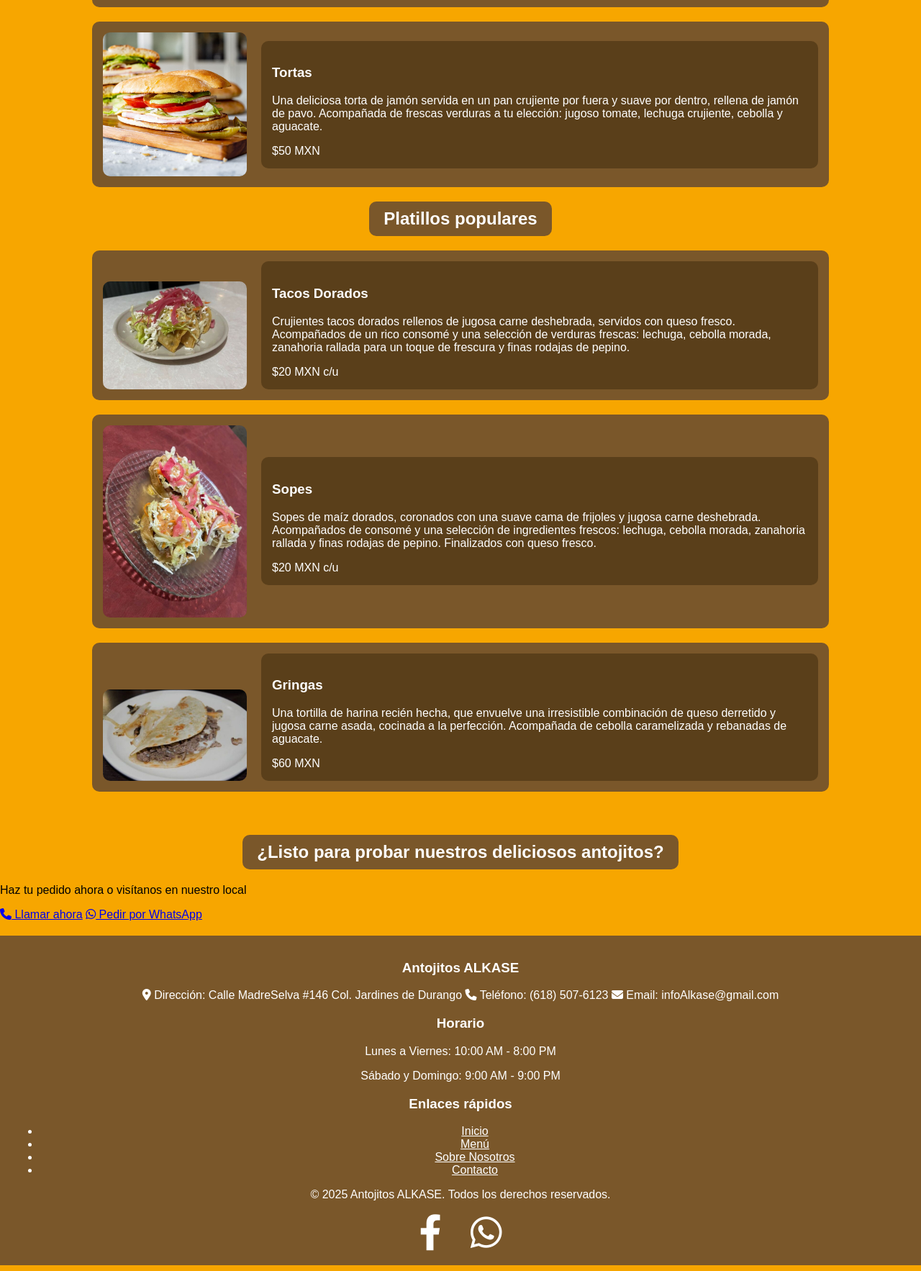
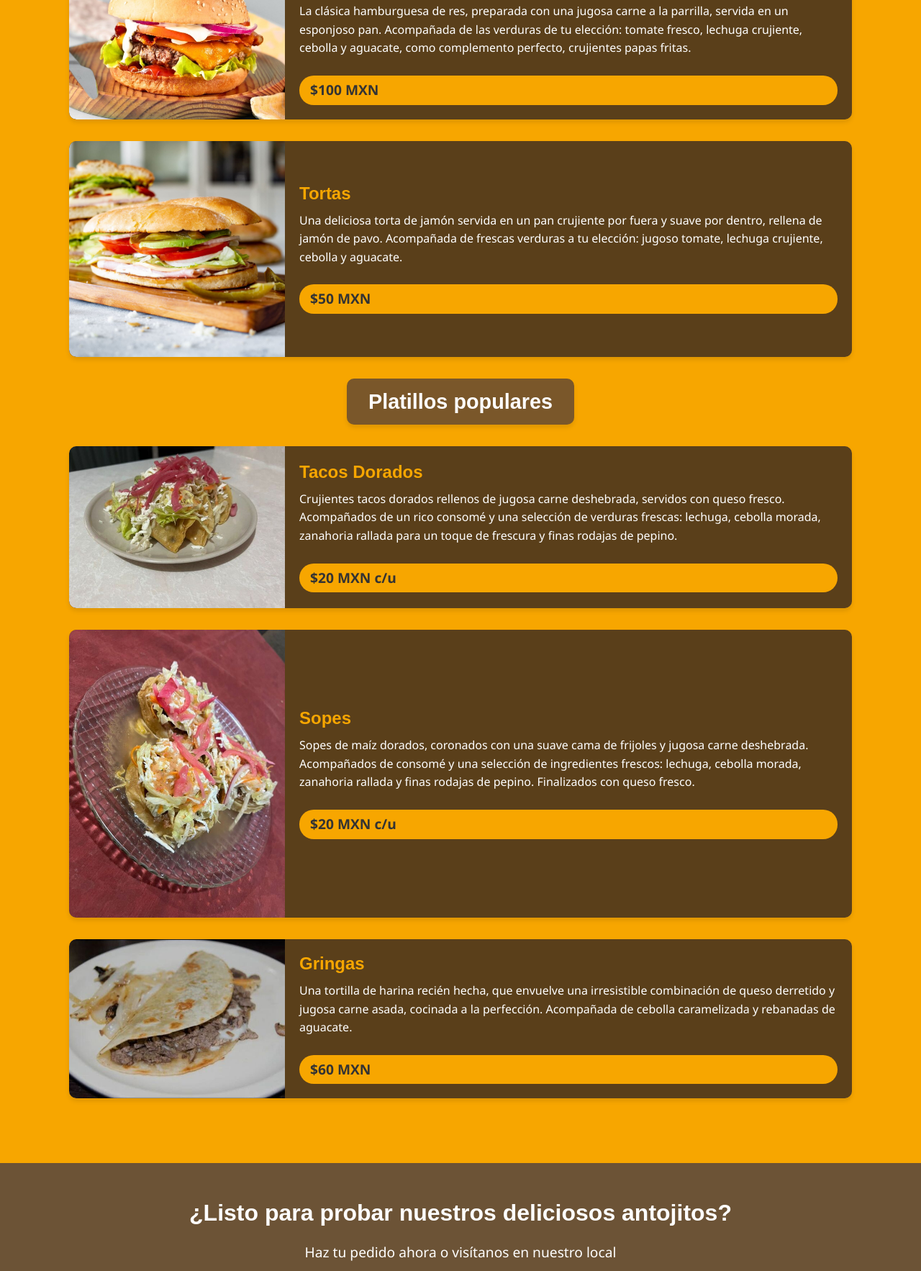
Before and after one commit to SebaDios/Proyecto_Integrado_SuperSayayin, a plain HTML site: page Proyecto Integrado/index.html in a window 1280 px wide. Shown: the part 1031-2797 px from the top of the page at 72% size. Drawn offline with Linux system fonts and the light colour scheme.

Commit message:
Update inicio.css
casi definitivo

```diff
--- a/Proyecto Integrado/inicio.css
+++ b/Proyecto Integrado/inicio.css
@@ -1,33 +1,63 @@
-body {
-    font-family: Arial, sans-serif;
-    background-color: #f7a600;
+/* Variables CSS para colores y tipografía */
+:root {
+    --primary-color: #7A572A;
+    --secondary-color: #A8896E;
+    --accent-color: #f7a600;
+    --dark-brown: #5A3F1A;
+    --light-brown: #6c5336;
+    --text-light: #ffffff;
+    --text-dark: #333333;
+    --bg-light: #f8f8f8;
+    --shadow: 0 4px 6px rgba(0, 0, 0, 0.1);
+    --transition: all 0.3s ease;
+}
+
+/* Reset y estilos base */
+* {
     margin: 0;
     padding: 0;
+    box-sizing: border-box;
+}
+
+body {
+    font-family: 'Segoe UI', Tahoma, Geneva, Verdana, sans-serif;
+    background-color:  #f7a600;
+    color: var(--text-dark);
+    line-height: 1.6;
     display: flex;
     flex-direction: column;
     min-height: 100vh;
 }
 
-h2 {
-    background-color: #7A572A;
-    color: white;
-    padding: 10px 20px;
-    text-align: center;
-    border-radius: 10px;
-    width: fit-content;
-    margin: 20px auto;
-    font-size: 1.5rem;
+h1, h2, h3, h4 {
+    font-family: 'Montserrat', Arial, sans-serif;
+    font-weight: 700;
+    line-height: 1.2;
 }
 
+a {
+    text-decoration: none;
+    color: inherit;
+    transition: var(--transition);
+}
+
+img {
+    max-width: 100%;
+    height: auto;
+    display: block;
+}
+
+/* Header */
 header {
     display: flex;
     flex-direction: column;
     align-items: center;
-    background-color: #6c5336;
-    color: aliceblue;
+    background-color: var(--light-brown);
+    color: var(--text-light);
     text-align: center;
     padding: 20px;
     animation: fadeIn 1.5s ease-in-out;
+    box-shadow: var(--shadow);
 }
 
 .header-text {
@@ -40,57 +70,342 @@ header h1 {
     margin: 0;
     position: relative;
     display: inline-block;
+    white-space: nowrap;
+    text-shadow: 2px 2px 4px rgba(0, 0, 0, 0.3);
 }
 
-header p {
-    font-size: 1rem;
-    margin-top: 20px;
+.slogan {
+    font-size: 1.2rem;
+    margin-top: 10px;
+    font-style: italic;
     position: relative;
 }
 
-header h1::after, header p::after {
-    content: "";
+.logo {
+    height: auto;
+    max-width: 250px;
+    transition: var(--transition);
+    border-radius: 10px;
+    box-shadow: var(--shadow);
+}
+
+.logo:hover {
+    transform: scale(1.05);
+    filter: brightness(1.1);
+}
+
+/* Navegación */
+.main-nav {
+    background-color: var(--primary-color);
+    padding: 10px 0;
+    position: sticky;
+    top: 0;
+    z-index: 1000;
+    box-shadow: 0 2px 10px rgba(0, 0, 0, 0.1);
+}
+
+.main-nav ul {
+    display: flex;
+    justify-content: center;
+    flex-wrap: wrap;
+    list-style: none;
+    padding: 0;
+    margin: 0;
+}
+
+.main-nav li {
+    margin: 5px 10px;
+}
+
+.main-nav a {
+    color: var(--text-light);
+    padding: 10px 20px;
+    font-size: 1.1rem;
+    border-radius: 30px;
+    transition: var(--transition);
+    font-weight: 500;
+}
+
+.main-nav a:hover, .main-nav a.active {
+    background-color: var(--accent-color);
+    color: var(--text-dark);
+    transform: translateY(-2px);
+}
+
+/* Hero / Carrusel */
+.hero {
+    width: 100%;
+    padding: 20px 0;
+    background-color: var(--secondary-color);
+}
+
+.carousel-container {
+    width: 90%;
+    max-width: 1000px;
+    height: auto;
+    overflow: hidden;
+    position: relative;
+    margin: auto;
+    border-radius: 10px;
+    box-shadow: var(--shadow);
+}
+
+.carousel-images {
+    display: flex;
+    width: 100%;
+    height: auto;
+    animation: slide 20s infinite ease-in-out;
+}
+
+.carousel-images img {
+    width: 100%;
+    height: auto;
+    object-fit: cover;
+    flex-shrink: 0;
+}
+
+/* Sección de menú */
+.menu-section {
+    width: 90%;
+    max-width: 1200px;
+    margin: 40px auto;
+    padding: 20px 0;
+}
+
+.menu-section h2 {
+    background-color: var(--primary-color);
+    color: var(--text-light);
+    padding: 15px 30px;
+    text-align: center;
+    border-radius: 10px;
+    width: fit-content;
+    margin: 30px auto;
+    font-size: 1.8rem;
+    box-shadow: var(--shadow);
+}
+
+.menu-item {
+    display: flex;
+    flex-direction: column;
+    align-items: center;
+    margin-bottom: 30px;
+    background-color: var(--primary-color);
+    padding: 0;
+    border-radius: 10px;
+    transition: var(--transition);
+    overflow: hidden;
+    box-shadow: var(--shadow);
+}
+
+.menu-item img {
+    width: 100%;
+    max-width: 100%;
+    height: 250px;
+    object-fit: cover;
+    border-radius: 10px 10px 0 0;
+    margin-right: 0;
+    margin-bottom: 0;
+    transition: var(--transition);
+}
+
+.menu-info {
+    background-color: var(--dark-brown);
+    padding: 20px;
+    color: var(--text-light);
+    border-radius: 0 0 10px 10px;
+    width: 100%;
+}
+
+.menu-info h3 {
+    font-size: 1.5rem;
+    margin-bottom: 10px;
+    color: var(--accent-color);
+}
+
+.menu-info p {
+    margin-bottom: 15px;
+}
+
+.price {
+    display: inline-block;
+    background-color: var(--accent-color);
+    color: var(--text-dark);
+    padding: 5px 15px;
+    border-radius: 20px;
+    font-weight: bold;
+    font-size: 1.2rem;
+    margin-top: 10px;
+}
+
+.menu-item:hover {
+    transform: translateY(-10px);
+    box-shadow: 0 10px 20px rgba(0, 0, 0, 0.2);
+}
+
+.menu-item:hover img {
+    opacity: 0.9;
+}
+
+/* Sección CTA */
+.cta-section {
+    text-align: center;
+    padding: 50px 20px;
+    background-color: var(--light-brown);
+    color: var(--text-light);
+    margin-top: 40px;
+}
+
+.cta-section h2 {
+    font-size: 2rem;
+    margin-bottom: 20px;
+}
+
+.cta-section p {
+    font-size: 1.2rem;
+    margin-bottom: 30px;
+}
+
+.cta-buttons {
+    display: flex;
+    justify-content: center;
+    flex-wrap: wrap;
+    gap: 20px;
+}
+
+.cta-button {
+    display: inline-flex;
+    align-items: center;
+    padding: 15px 30px;
+    border-radius: 50px;
+    font-weight: bold;
+    font-size: 1.1rem;
+    transition: var(--transition);
+    box-shadow: var(--shadow);
+}
+
+.cta-button i {
+    margin-right: 10px;
+    font-size: 1.3rem;
+}
+
+.cta-button.phone {
+    background-color: var(--text-light);
+    color: var(--primary-color);
+}
+
+.cta-button.whatsapp {
+    background-color: #25D366;
+    color: var(--text-light);
+}
+
+.cta-button:hover {
+    transform: translateY(-3px);
+    box-shadow: 0 7px 15px rgba(0, 0, 0, 0.2);
+}
+
+/* Footer */
+footer {
+    background-color: var(--primary-color);
+    color: var(--text-light);
+    padding: 40px 0 20px;
+    margin-top: auto;
+}
+
+.footer-content {
+    display: flex;
+    flex-wrap: wrap;
+    justify-content: space-around;
+    max-width: 1200px;
+    margin: 0 auto;
+    padding: 0 20px;
+    gap: 30px;
+}
+
+.footer-section {
+    flex: 1;
+    min-width: 250px;
+    margin-bottom: 20px;
+}
+
+.footer-section h3 {
+    font-size: 1.5rem;
+    margin-bottom: 20px;
+    color: var(--accent-color);
+    position: relative;
+    padding-bottom: 10px;
+}
+
+.footer-section h3::after {
+    content: '';
     position: absolute;
     left: 0;
-    bottom: -5px;
-    width: 100%;
-    height: 3px;
-    background-color: #A8896E;
-    transform: scaleX(0);
-    transition: transform 0.3s ease-in-out;
+    bottom: 0;
+    width: 50px;
+    height: 2px;
+    background-color: var(--accent-color);
 }
 
-header h1:hover::after, header p:hover::after {
-    transform: scaleX(1);
+.footer-section.about p {
+    margin-bottom: 15px;
 }
 
-header img {
-    height: auto;
-    max-width: 250px;
-    transition: filter 0.3s ease-in-out;
+.contact span {
+    display: block;
+    margin-bottom: 10px;
 }
 
-header img:hover {
-    filter: brightness(1.2);
+.contact i {
+    margin-right: 10px;
+    color: var(--accent-color);
 }
 
-nav {
-    background-color: #A8896E;
-    padding: 10px;
-    text-align: center;
-    display: flex;
-    flex-wrap: wrap;
-    justify-content: center;
+.footer-section.links ul {
+    list-style: none;
 }
 
-nav a {
-    color: aliceblue;
-    text-decoration: none;
-    padding: 10px 15px;
-    font-size: 1rem;
-    margin: 5px;
+.footer-section.links li {
+    margin-bottom: 10px;
 }
 
+.footer-section.links a:hover {
+    color: var(--accent-color);
+    padding-left: 5px;
+}
+
+.footer-bottom {
+    text-align: center;
+    padding-top: 20px;
+    border-top: 1px solid rgba(255, 255, 255, 0.1);
+    margin-top: 20px;
+}
+
+.social-icons {
+    display: flex;
+    justify-content: center;
+    gap: 20px;
+    margin: 20px 0;
+}
+
+.social-icons a {
+    color: var(--text-light);
+    font-size: 1.5rem;
+    width: 50px;
+    height: 50px;
+    border-radius: 50%;
+    display: flex;
+    align-items: center;
+    justify-content: center;
+    transition: var(--transition);
+    background-color: rgba(255, 255, 255, 0.1);
+}
+
+.social-icons a:hover {
+    transform: translateY(-5px);
+    color: var(--accent-color);
+    background-color: rgba(255, 255, 255, 0.2);
+}
+
+/* Animaciones */
 @keyframes fadeIn {
     from {
         opacity: 0;
@@ -102,100 +417,23 @@ nav a {
     }
 }
 
-.carousel-container {
-    width: 90%;
-    max-width: 600px;
-    height: auto;
-    overflow: hidden;
-    position: relative;
-    margin: auto;
-}
-
-.carousel-images {
-    display: flex;
-    width: 100%;
-    height: auto;
-    animation: slide 16s infinite linear;
-}
-
-.carousel-images img {
-    width: 100%;
-    height: auto;
-    object-fit: cover;
-    flex-shrink: 0;
-}
-
 @keyframes slide {
     0% { transform: translateX(0); }
+    12.5% { transform: translateX(0); }
     16.66% { transform: translateX(-100%); }
+    29.16% { transform: translateX(-100%); }
     33.33% { transform: translateX(-200%); }
+    45.83% { transform: translateX(-200%); }
     50% { transform: translateX(-300%); }
+    62.5% { transform: translateX(-300%); }
     66.66% { transform: translateX(-400%); }
+    79.16% { transform: translateX(-400%); }
     83.33% { transform: translateX(-500%); }
+    95.83% { transform: translateX(-500%); }
     100% { transform: translateX(0); }
 }
 
-img {
-    display: block;
-    max-width: 100%;
-    height: auto;
-    margin: auto;
-    object-fit: contain;
-}
-
-.menu-section {
-    width: 90%;
-    margin: auto;
-    padding: 20px 10px;
-}
-
-.menu-item {
-    display: flex;
-    flex-direction: column;
-    align-items: center;
-    margin-bottom: 20px;
-    background-color: #7A572A;
-    padding: 15px;
-    border-radius: 10px;
-    transition: transform 0.3s ease;
-}
-
-.menu-item img {
-    width: 100%;
-    max-width: 300px;
-    height: auto;
-    border-radius: 10px;
-    margin-right: 0;
-    margin-bottom: 15px;
-}
-
-.menu-info {
-    background-color: #5A3F1A;
-    padding: 15px;
-    color: white;
-    border-radius: 10px;
-    width: 100%;
-}
-
-.menu-item:hover {
-    transform: scale(1.03);
-}
-
-footer {
-    text-align: center;
-    background-color: #7A572A;
-    color: white;
-    padding: 15px;
-    margin-top: 20px;
-}
-
-footer a {
-    color: white;
-    margin: 0 10px;
-    display: inline-block;
-}
-
-/* Media Queries para diferentes tamaños de pantalla */
+/* Media Queries */
 @media (min-width: 768px) {
     header {
         flex-direction: row;
@@ -204,78 +442,102 @@ footer a {
     }
 
     .header-text {
+        text-align: left;
         margin-bottom: 0;
     }
 
     header h1 {
-        font-size: 3.5rem;
+        font-size: 3rem;
     }
 
-    header p {
-        font-size: 1.2rem;
-        margin-top: 40px;
-    }
-
-    nav a {
-        font-size: 1.1rem;
-        padding: 10px 20px;
+    .slogan {
+        font-size: 1.3rem;
+        margin-top: 15px;
     }
 
     .menu-item {
         flex-direction: row;
+        align-items: stretch;
     }
 
     .menu-item img {
-        width: 200px;
-        margin-right: 20px;
-        margin-bottom: 0;
+        width: 300px;
+        height: auto;
+        border-radius: 10px 0 0 10px;
+        margin-right: 0;
     }
 
     .menu-info {
-        flex-grow: 1;
+        border-radius: 0 10px 10px 0;
+        display: flex;
+        flex-direction: column;
+        justify-content: center;
+    }
+
+    .carousel-container {
+        height: 400px;
+    }
+
+    .carousel-images img {
+        height: 400px;
     }
 }
 
 @media (min-width: 992px) {
     header h1 {
-        font-size: 4.5rem;
+        font-size: 3.5rem;
+    }
+
+    .main-nav a {
+        font-size: 1.2rem;
     }
 
     .menu-section {
-        width: 80%;
+        width: 85%;
     }
 
-    .carousel-container {
-        height: 300px;
+    .footer-content {
+        justify-content: space-between;
+    }
+}
+
+@media (max-width: 600px) {
+    .social-icons {
+        gap: 15px;
     }
 
-    .carousel-images img {
-        height: 300px;
+    .social-icons a {
+        width: 40px;
+        height: 40px;
+        font-size: 1.2rem;
+    }
+
+    .cta-buttons {
+        flex-direction: column;
+        align-items: center;
+    }
+
+    .cta-button {
+        width: 100%;
+        max-width: 300px;
+        justify-content: center;
     }
 }
-.social-icons {
-    display: flex;
-    justify-content: center;
-    gap: 20px;
-    margin-top: 10px;
+
+/* Mejoras de accesibilidad */
+.sr-only {
+    position: absolute;
+    width: 1px;
+    height: 1px;
+    padding: 0;
+    margin: -1px;
+    overflow: hidden;
+    clip: rect(0, 0, 0, 0);
+    white-space: nowrap;
+    border-width: 0;
 }
 
-.social-icons a {
-    color: white;
-    font-size: 50px;
-    transition: transform 0.3s ease;
+:focus {
+    outline: 3px solid var(--accent-color);
+    outline-offset: 3px;
 }
-
-.social-icons a:hover {
-    transform: scale(1.2);
-    color: #f7a600;
-}
-@media (max-width: 600px) {
-    .social-icons {
-        flex-direction: column;
-        gap: 15px;
-    }
-    .social-link {
-        margin: 5px 0;
-    }
-}
```
